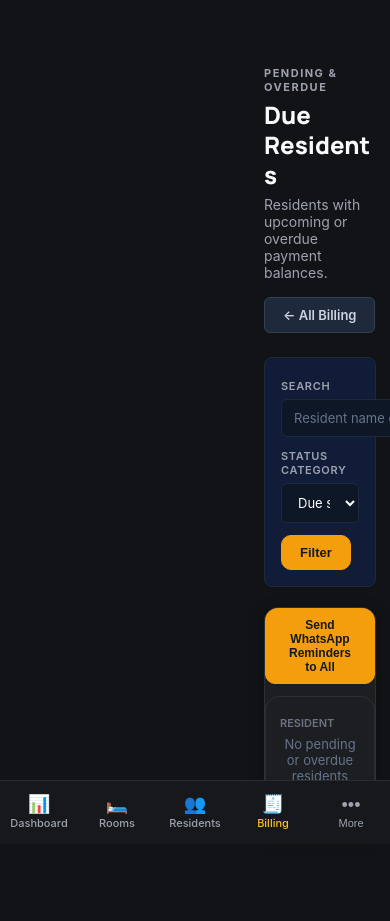
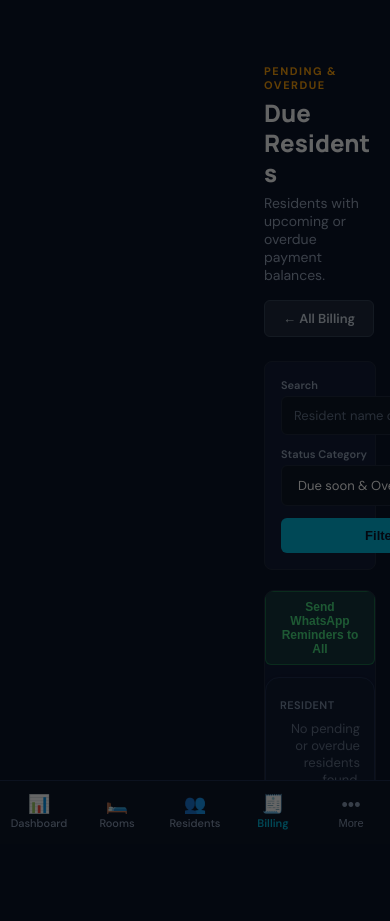
Before and after one commit to shanmukhchitikela/rk-boys-hostel, a Django app: page /billing/attention-residents/ in a window 390 px wide. After the commit the page ends 830 px from the top, so only its background shows below. Run offline with Django 5.2, Linux system fonts and the light colour scheme; data that the repository does not hold is empty; parts of the project's set-up code (start-up, migrations or seed data) failed here and were passed over.

Commit message:
Keep exact HostelDesk desktop colors and fix Android vertical mobile layout

```diff
--- a/templates/base.html
+++ b/templates/base.html
@@ -3,6 +3,7 @@
 <html lang="en">
 <head>
   <meta name="viewport" content="width=device-width, initial-scale=1.0, maximum-scale=1.0, user-scalable=no">
+
     <meta charset="utf-8">
 
     <title>{% block title %}Hostel Desk{% endblock %}</title>
@@ -200,125 +201,26 @@
     </style>
     <script src="{% static 'js/app.js' %}" defer></script>
 <style id="warm-ui-override">
+  .mobile-bottom-nav, .mobile-drawer-backdrop {
+    display: none;
+  }
+
+  /* ONLY apply on Android / Mobile screens (<= 900px) - Laptop stays 100% untouched */
+  @media (max-width: 900px) {
     *, *::before, *::after {
       box-sizing: border-box !important;
+      max-width: 100vw;
     }
 
     html, body {
-    background-color: #121316 !important;
-    background: #121316 !important;
-    color: #F3F4F6 !important;
       width: 100% !important;
       max-width: 100vw !important;
       overflow-x: hidden !important;
       margin: 0 !important;
       padding: 0 !important;
-    font-family: -apple-system, BlinkMacSystemFont, "Inter", "Segoe UI", Roboto, sans-serif !important;
     }
 
-  /* Override all navy/blue dark surfaces to Matte Charcoal */
-  .app-shell, .layout-wrapper, .page-wrapper, .main-wrapper, .content-wrapper,
-  main.content-area, main, section {
-    background-color: #121316 !important;
-    background: #121316 !important;
-    color: #F3F4F6 !important;
-  }
-
-  .card, .stat-card, .panel, .table-card, .metric-card, .box, .section-card,
-  .summary-card, .kpi-card, .overview-card, form.filter-form, .filter-card,
-  [class*="card"], [class*="panel"], [class*="stat"] {
-    background-color: #1C1E22 !important;
-    background: #1C1E22 !important;
-    color: #F3F4F6 !important;
-    border: 1px solid #2C2F36 !important;
-    border-radius: 14px !important;
-    box-shadow: 0 4px 16px rgba(0, 0, 0, 0.35) !important;
-  }
-
-  h1, h2, h3, h4, h5, .card-title, .stat-value, strong {
-    color: #F9FAFB !important;
-  }
-
-  p, label, .subtitle, .muted, .text-muted {
-    color: #9CA3AF !important;
-  }
-
-  label {
-    font-size: 11px !important;
-    font-weight: 600 !important;
-    letter-spacing: 0.06em !important;
-    text-transform: uppercase !important;
-    margin-bottom: 6px !important;
-    display: inline-block !important;
-  }
-
-  input, select, textarea, .form-control {
-    background-color: #1C1E22 !important;
-    color: #F3F4F6 !important;
-    border: 1px solid #323640 !important;
-    border-radius: 10px !important;
-    padding: 10px 12px !important;
-    font-size: 14px !important;
-    width: 100% !important;
-  }
-
-  input:focus, select:focus, textarea:focus, .form-control:focus {
-    border-color: #F59E0B !important;
-    box-shadow: 0 0 0 2px rgba(245, 158, 11, 0.22) !important;
-    outline: none !important;
-  }
-
-  .btn-primary, button[type="submit"] {
-    background-color: #F59E0B !important;
-    border: 1px solid #F59E0B !important;
-    color: #111827 !important;
-    font-weight: 600 !important;
-    border-radius: 10px !important;
-    padding: 9px 18px !important;
-  }
-
-  .btn-secondary, .btn-outline, a.btn-reset, button[type="reset"] {
-    background-color: #262930 !important;
-    border: 1px solid #353942 !important;
-    color: #E5E7EB !important;
-    border-radius: 10px !important;
-    padding: 9px 16px !important;
-  }
-
-  .badge-success, .badge-paid, .badge-active, .pill-green {
-    background-color: rgba(34, 197, 94, 0.16) !important;
-    color: #4ADE80 !important;
-    border: 1px solid rgba(34, 197, 94, 0.3) !important;
-    border-radius: 8px !important;
-    padding: 3px 10px !important;
-    font-weight: 600 !important;
-  }
-
-  .badge-warning, .badge-room, .pill-amber {
-    background-color: rgba(245, 158, 11, 0.16) !important;
-    color: #FBBF24 !important;
-    border: 1px solid rgba(245, 158, 11, 0.3) !important;
-    border-radius: 8px !important;
-    padding: 3px 10px !important;
-    font-weight: 600 !important;
-  }
-
-  .badge-danger, .badge-full, .badge-due, .pill-red {
-    background-color: rgba(239, 68, 68, 0.16) !important;
-    color: #F87171 !important;
-    border: 1px solid rgba(239, 68, 68, 0.3) !important;
-    border-radius: 8px !important;
-    padding: 3px 10px !important;
-    font-weight: 600 !important;
-  }
-
-  .mobile-bottom-nav {
-    display: none;
-  }
-
-  /* === ANDROID & MOBILE FULL-WIDTH FIT (<= 1024px) === */
-  @media (max-width: 1024px) {
-    /* Kill any desktop sidebar grid/flex column or left offset */
+    /* Collapse desktop sidebar column / left offset completely */
     body > div, .app-shell, .layout-wrapper, .page-wrapper, .shell, .container-fluid {
       display: block !important;
       grid-template-columns: 1fr !important;
@@ -331,27 +233,24 @@
 
     .main-wrapper, .content-wrapper, .page-content, main.content-area, main, #main-content {
       margin-left: 0 !important;
-      padding-left: 14px !important;
-      padding-right: 14px !important;
-      padding-top: 66px !important;
-      padding-bottom: 86px !important;
       left: 0 !important;
       width: 100% !important;
       max-width: 100vw !important;
+      padding: 64px 14px 88px !important;
+      overflow-x: hidden !important;
     }
 
-    /* Hide desktop sidebar off-canvas until toggled */
+    /* Sidebar becomes slide-out drawer on Android */
     aside, .sidebar, nav.sidebar, .side-nav, #sidebar {
       position: fixed !important;
       top: 0 !important;
       left: 0 !important;
-      width: 260px !important;
+      width: 265px !important;
       height: 100vh !important;
-      background-color: #18191D !important;
       z-index: 1200 !important;
       transform: translateX(-105%) !important;
       transition: transform 0.25s ease !important;
-      border-right: 1px solid #2A2D35 !important;
+      overflow-y: auto !important;
     }
 
     aside.open, .sidebar.open, aside.active, .sidebar.active, #sidebar.open,
@@ -359,21 +258,57 @@
       transform: translateX(0) !important;
     }
 
-    /* Stack grids & action rows cleanly on Android */
-    .grid, .stats-grid, .cards-grid, .kpi-grid, [style*="grid-template-columns"] {
+    .mobile-drawer-backdrop {
+      display: none;
+      position: fixed !important;
+      inset: 0 !important;
+      background: rgba(0, 0, 0, 0.6) !important;
+      z-index: 1180 !important;
+    }
+
+    body.sidebar-open .mobile-drawer-backdrop {
+      display: block !important;
+    }
+
+    /* Stack header action buttons & titles vertically without overflow */
+    h1 {
+      font-size: 24px !important;
+      line-height: 1.25 !important;
+      word-break: break-word !important;
+    }
+
+    .page-header, .header-row, .top-actions, .header-actions {
+      display: flex !important;
+      flex-direction: column !important;
+      align-items: flex-start !important;
+      gap: 10px !important;
+      width: 100% !important;
+    }
+
+    /* Convert all multi-column KPI / stat / filter grids to vertical stack */
+    .grid, .stats-grid, .cards-grid, .kpi-grid, .summary-grid,
+    form, .filter-grid, .filter-row, [style*="grid-template-columns"] {
       display: grid !important;
       grid-template-columns: 1fr !important;
       gap: 12px !important;
       width: 100% !important;
     }
 
-    h1 {
-      font-size: 24px !important;
-      line-height: 1.25 !important;
-      word-break: break-word !important;
+    input, select, textarea, .form-control {
+      width: 100% !important;
+      max-width: 100% !important;
+      font-size: 15px !important;
     }
 
-    /* Convert tables into stacked mobile cards */
+    /* Convert wide desktop tables into vertical mobile cards (zero horizontal scroll) */
+    .table-responsive, .table-wrapper, .table-container {
+      width: 100% !important;
+      overflow-x: visible !important;
+      padding: 0 !important;
+      background: transparent !important;
+      border: none !important;
+    }
+
     table, thead, tbody, th, td, tr {
       display: block !important;
       width: 100% !important;
@@ -384,33 +319,37 @@
     }
 
     tbody tr {
-      background-color: #1C1E22 !important;
-      border: 1px solid #2C2F36 !important;
+      background-color: #101B33 !important;
+      border: 1px solid #1E2E4F !important;
       border-radius: 14px !important;
       padding: 14px !important;
-      margin-bottom: 14px !important;
+      margin-bottom: 12px !important;
+      box-shadow: 0 4px 14px rgba(0, 0, 0, 0.25) !important;
     }
 
     tbody td {
       border: none !important;
-      padding: 5px 0 !important;
+      padding: 6px 0 !important;
       display: flex !important;
       justify-content: space-between !important;
       align-items: center !important;
       flex-wrap: wrap !important;
-      gap: 6px !important;
+      gap: 8px !important;
+      text-align: right !important;
       background: transparent !important;
     }
 
     tbody td::before {
       content: attr(data-label);
-      font-size: 11px;
-      font-weight: 600;
-      text-transform: uppercase;
-      color: #6B7280;
+      font-size: 11px !important;
+      font-weight: 600 !important;
+      letter-spacing: 0.04em !important;
+      text-transform: uppercase !important;
+      color: #7C8FA8 !important;
+      text-align: left !important;
     }
 
-    /* Fixed 5-Tab Android Bottom Navigation Bar */
+    /* Fixed 5-Tab Bottom Navigation Bar matching HostelDesk Navy + Cyan theme */
     .mobile-bottom-nav {
       display: flex !important;
       position: fixed !important;
@@ -419,8 +358,8 @@
       right: 0 !important;
       width: 100vw !important;
       height: 64px !important;
-      background-color: #16181C !important;
-      border-top: 1px solid #2A2D35 !important;
+      background-color: #0D1629 !important;
+      border-top: 1px solid #1E2E4F !important;
       z-index: 1150 !important;
       justify-content: space-around !important;
       align-items: center !important;
@@ -430,7 +369,7 @@
     .mobile-bottom-nav a, .mobile-bottom-nav button {
       background: transparent !important;
       border: none !important;
-      color: #9CA3AF !important;
+      color: #8A9BB5 !important;
       text-decoration: none !important;
       display: flex !important;
       flex-direction: column !important;
@@ -441,10 +380,12 @@
       gap: 3px !important;
       flex: 1 !important;
       padding: 4px 0 !important;
+      cursor: pointer !important;
     }
 
     .mobile-bottom-nav a.active {
-      color: #FBBF24 !important;
+      color: #00B4D8 !important;
+      font-weight: 600 !important;
     }
 
     .mobile-bottom-nav .nav-ico {
@@ -545,12 +486,13 @@
             </main>
         </div>
     </div>
+<div class="mobile-drawer-backdrop" onclick="document.body.classList.remove('sidebar-open'); var s=document.querySelector('aside, .sidebar, #sidebar'); if(s) s.classList.remove('open');"></div>
 <nav class="mobile-bottom-nav" aria-label="Mobile Navigation">
   <a href="/"><span class="nav-ico">📊</span><span>Dashboard</span></a>
   <a href="/rooms/"><span class="nav-ico">🛏️</span><span>Rooms</span></a>
   <a href="/residents/"><span class="nav-ico">👥</span><span>Residents</span></a>
   <a href="/billing/"><span class="nav-ico">🧾</span><span>Billing</span></a>
-  <button type="button" onclick="document.body.classList.toggle('sidebar-open'); var s=document.querySelector('aside, .sidebar'); if(s) s.classList.toggle('open');"><span class="nav-ico">•••</span><span>More</span></button>
+  <button type="button" onclick="document.body.classList.toggle('sidebar-open'); var s=document.querySelector('aside, .sidebar, #sidebar'); if(s) s.classList.toggle('open');"><span class="nav-ico">•••</span><span>More</span></button>
 </nav>
 <script>
   (function() {
```
Lines whose indentation alone changed are shown as unchanged.
